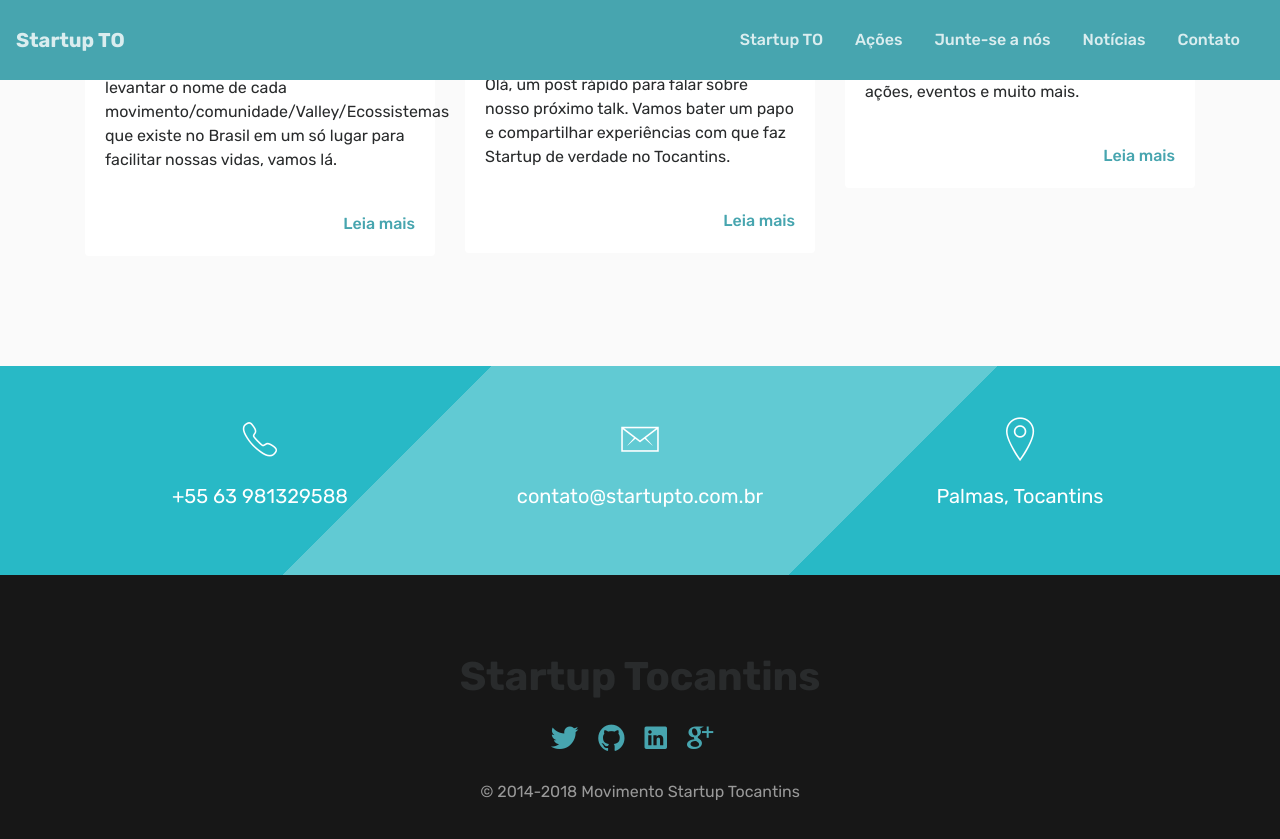
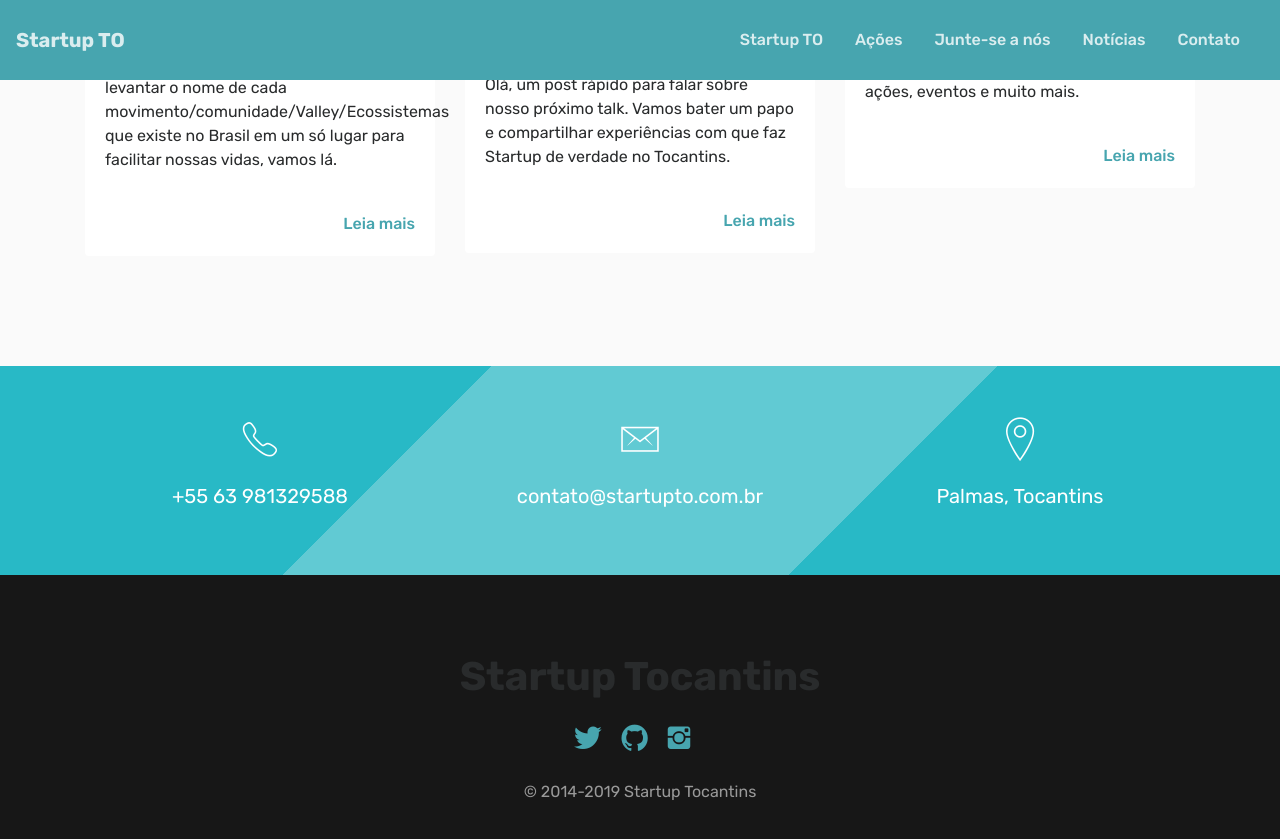
Before and after one commit to startup-tocantins/startup-tocantins.github.io, a Jekyll site: the page built from index.md, in a window 1280 px wide and 900 px high, scrolled down 3294 px. Shown: the top 839 px of the window. Built offline with Jekyll 4.4.1, drawn with Linux system fonts in a browser that asks for light colours; nearby versions of some CDN libraries.

Commit message:
fix social icons and links + update year

```diff
--- a/Gemfile
+++ b/Gemfile
@@ -19,11 +19,11 @@
 
 # If you have any plugins, put them here!
 group :jekyll_plugins do
-  gem "jekyll-feed", "~> 0.6"
+  gem "jekyll-feed"
 end
 
 # Windows does not include zoneinfo files, so bundle the tzinfo-data gem
 gem "tzinfo-data", platforms: [:mingw, :mswin, :x64_mingw, :jruby]
 
 # Performance-booster for watching directories on Windows
-gem "wdm", "~> 0.1.0" if Gem.win_platform?
+gem "wdm"
--- a/_includes/footer.html
+++ b/_includes/footer.html
@@ -4,13 +4,12 @@
                     <div class="col-md-6 offset-md-3 col-sm-8 offset-sm-2 col-xs-12 text-center wow fadeIn">
                         <h1>Startup Tocantins</h1>
                         <p class="mt-4">
-                            <a href="https://twitter.com/" target="_blank"><em class="ion-social-twitter text-twitter-alt icon-sm mr-3"></em></a>
-                            <a href="https://facebook.com/" target="_blank"><em class="ion-social-github text-facebook-alt icon-sm mr-3"></em></a>
-                            <a href="https://www.linkedin.com/" target="_blank"><em class="ion-social-linkedin text-linkedin-alt icon-sm mr-3"></em></a>
-                            <a href="https://plus.google.com/" target="_blank"><em class="ion-social-googleplus text-google-alt icon-sm mr-3"></em></a>
+                            <a href="https://twitter.com/StartupTO_" target="_blank"><em class="ion-social-twitter text-twitter-alt icon-sm mr-3"></em></a>
+                            <a href="https://www.facebook.com/StartUpTocantins/" target="_blank"><em class="ion-social-github text-facebook-alt icon-sm mr-3"></em></a>
+                            <a href="https://instagram.com/startuptocantins" target="_blank"><em class="ion-social-instagram text-instagram-alt icon-sm mr-3"></em></a>
                         </p>
                         <p class="pt-2 text-muted">
-                            &copy; 2014-2018 Movimento Startup Tocantins <br>
+                            &copy; 2014-2019 Startup Tocantins <br>
                         </p>
                     </div>
                 </div>
```
Also changed, not shown: Gemfile.lock.
